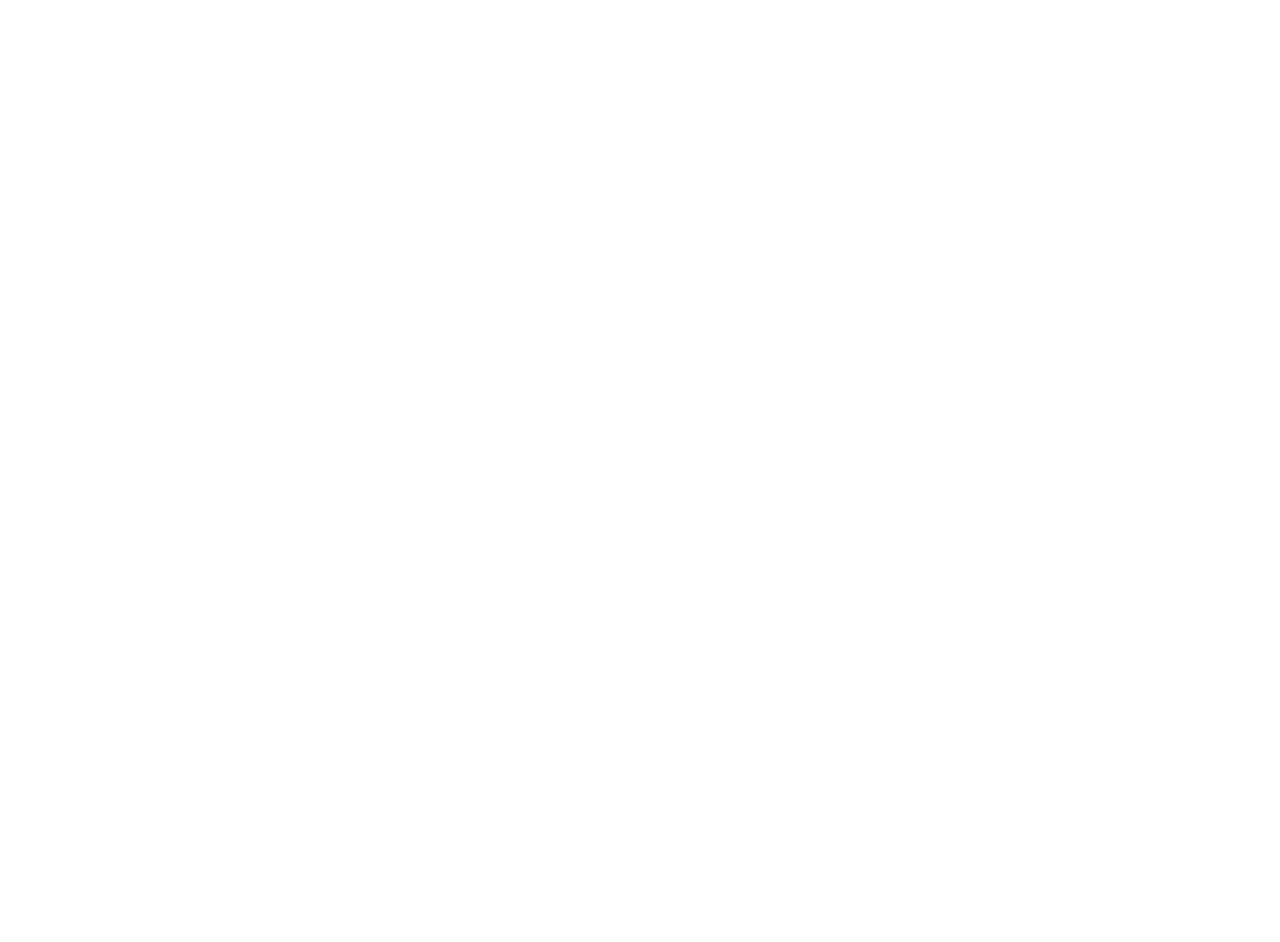
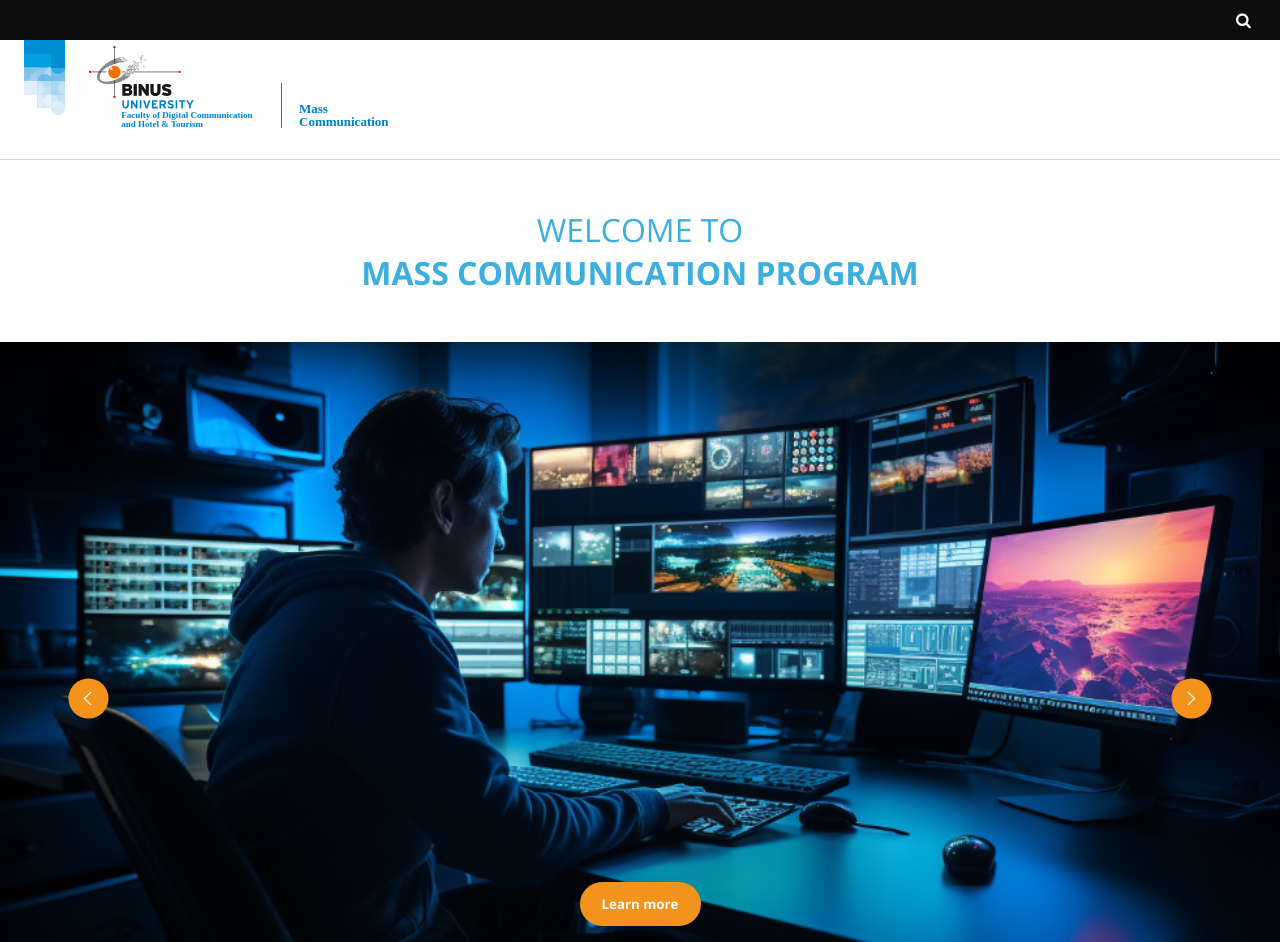
Before and after one commit to aeross/BINUS-Digital-static-website, a plain HTML site: page index.html in a window 1280 px wide. Before the commit the page ends 800 px from the top, so only its background shows below. Drawn offline with nearby package versions, Linux system fonts and the light colour scheme.

Commit message:
design - 50% done

```diff
--- a/index.html
+++ b/index.html
@@ -5,11 +5,56 @@
     <meta charset="UTF-8">
     <meta name="viewport" content="width=device-width, initial-scale=1.0">
     <title>BINUS</title>
+    <!-- CDN for Font Awesome -->
+    <link rel="stylesheet" href="https://cdnjs.cloudflare.com/ajax/libs/font-awesome/4.7.0/css/font-awesome.min.css">
+    <!-- Google font for OpenSans -->
+    <link rel="preconnect" href="https://fonts.googleapis.com">
+    <link rel="preconnect" href="https://fonts.gstatic.com" crossorigin>
+    <link
+        href="https://fonts.googleapis.com/css2?family=Montserrat:wght@600&family=Open+Sans:wght@300;400;700&family=Roboto&family=Rubik&display=swap"
+        rel="stylesheet">
     <link rel="stylesheet" href="style.css">
 </head>
 
 <body>
+    <nav class="nav bg-dark-3">
+        <i class="fa fa-search text-light-1 nav-icon" aria-hidden="true"></i>
+    </nav>
 
+    <header class="header bg-light-1">
+        <div class="image-1"><img src="assets/pita-univ-pendek.svg" alt=""></div>
+        <div class="image-2"><img src="assets/Component 55 – 1.svg" alt=""></div>
+    </header>
+
+    <main>
+        <!-- title -->
+        <div class="title">
+            <h1 class="heading heading-lg text-primary-1">
+                <span class="title-1">welcome to</span>
+                <span class="title-2">mass communication program</span>
+            </h1>
+        </div>
+
+        <!-- banner -->
+        <div class="banner">
+            <img class="banner-img" src="assets/Component 43 – 1.png" alt="">
+            <!-- <div class="banner-img"></div> -->
+            <div class="banner-interactives">
+                <img class="btn-hover prev" src="assets/btn-prev.svg" alt="">
+                <img class="btn-hover next" src="assets/btn-next.svg" alt="">
+            </div>
+            <div class="banner-btn">
+                <button class="btn-hover btn-learn-more bg-accent-1 text-light-1">
+                    Learn more
+                </button>
+            </div>
+        </div>
+
+        <!-- the two boxes in the middle idk how to call it -->
+        <div></div>
+    </main>
+
+    <footer></footer>
 </body>
 
 </html>
--- a/style.css
+++ b/style.css
@@ -0,0 +1,267 @@
+:root {
+    --light-1: #FFFFFF;
+    --light-2: #0000001F;
+    --light-3: #D8D8D8;
+    --light-4: #00000029;
+    --light-5: #00000033;
+    --dark-1: #00000080;
+    --dark-2: #5E5E5E;
+    --dark-3: #0D0D0D;
+    --dark-4: #000000;
+    --primary-1: #3CAFE0;
+    --primary-2: #4EB0E1;
+    --primary-3: #1185C7;
+    --primary-4: #028ED5;
+    --accent-1: #F3931B;
+    --accent-2: #F28901;
+}
+
+*,
+*::before,
+*::after {
+    box-sizing: border-box;
+}
+
+* {
+    margin: 0;
+    font-family: 'Open Sans', sans-serif;
+
+    /* for debugging */
+    /* outline: 1px solid red; */
+}
+
+/* Colours */
+
+/* Background colour */
+
+.bg-light-1 {
+    background-color: var(--light-1);
+}
+
+.bg-light-2 {
+    background-color: var(--light-2);
+}
+
+.bg-light-3 {
+    background-color: var(--light-3);
+}
+
+.bg-light-4 {
+    background-color: var(--light-4);
+}
+
+.bg-light-5 {
+    background-color: var(--light-5);
+}
+
+.bg-dark-1 {
+    background-color: var(--dark-1);
+}
+
+.bg-dark-2 {
+    background-color: var(--dark-2);
+}
+
+.bg-dark-3 {
+    background-color: var(--dark-3);
+}
+
+.bg-dark-4 {
+    background-color: var(--dark-4);
+}
+
+.bg-primary-1 {
+    background-color: var(--primary-1);
+}
+
+.bg-primary-2 {
+    background-color: var(--primary-2);
+}
+
+.bg-primary-3 {
+    background-color: var(--primary-3);
+}
+
+.bg-primary-4 {
+    background-color: var(--primary-4);
+}
+
+.bg-accent-1 {
+    background-color: var(--accent-1);
+}
+
+.bg-accent-2 {
+    background-color: var(--accent-2);
+}
+
+/* Text colour */
+
+.text-light-1 {
+    color: var(--light-1);
+}
+
+.text-light-2 {
+    color: var(--light-2);
+}
+
+.text-light-3 {
+    color: var(--light-3);
+}
+
+.text-light-4 {
+    color: var(--light-4);
+}
+
+.text-light-5 {
+    color: var(--light-5);
+}
+
+.text-dark-1 {
+    color: var(--dark-1);
+}
+
+.text-dark-2 {
+    color: var(--dark-2);
+}
+
+.text-dark-3 {
+    color: var(--dark-3);
+}
+
+.text-dark-4 {
+    color: var(--dark-4);
+}
+
+.text-primary-1 {
+    color: var(--primary-1);
+}
+
+.text-primary-2 {
+    color: var(--primary-2);
+}
+
+.text-primary-3 {
+    color: var(--primary-3);
+}
+
+.text-primary-4 {
+    color: var(--primary-4);
+}
+
+.text-accent-1 {
+    color: var(--accent-1);
+}
+
+.text-accent-2 {
+    color: var(--accent-2);
+}
+
+/* Layouts */
+
+.shadow {
+    box-shadow: 0px 0px 12px var(--light-4);
+}
+
+/* Navbar */
+
+.nav {
+    width: 100%;
+    height: 40px;
+    display: flex;
+    justify-content: end;
+    align-items: center;
+}
+
+.nav-icon {
+    margin-right: 1.75rem;
+    width: 16px;
+    height: 16px;
+}
+
+/* Header */
+
+.header {
+    display: flex;
+    justify-content: start;
+    gap: 1.5rem;
+    border-bottom: 1px solid var(--light-3);
+    padding: 0 0 1.5rem 1.5rem;
+    height: 120px;
+}
+
+.header .image-2 {
+    margin-top: 0.35rem;
+}
+
+/* Title */
+
+.title {
+    padding: 3rem;
+}
+
+.heading {
+    text-transform: uppercase;
+    display: flex;
+    flex-direction: column;
+    justify-content: center;
+    text-align: center;
+}
+
+.heading .title-1 {
+    font-weight: 300;
+}
+
+.heading .title-2 {
+    font-weight: 800;
+}
+
+.heading-md {
+    font-size: 28px;
+}
+
+.heading-lg {
+    font-size: 32px;
+}
+
+/* banner */
+
+.banner {
+    position: relative;
+    height: 75vh;
+}
+
+.banner-img {
+    width: 100%;
+    height: 100%;
+    object-fit: cover;
+    position: absolute;
+    z-index: -10;
+}
+
+.banner-interactives {
+    width: 100%;
+    position: absolute;
+    top: 50%;
+    padding: 2rem 4rem;
+    display: flex;
+    justify-content: space-between;
+}
+
+.banner-btn {
+    position: absolute;
+    bottom: 0;
+    width: 100%;
+    text-align: center;
+    padding: 1rem;
+}
+
+.btn-hover:hover {
+    cursor: pointer;
+}
+
+.btn-learn-more {
+    padding: 13px 22px;
+    border-radius: 24px;
+    font-weight: 600;
+    border: 0;
+}
```
Also changed, not shown: assets/07. PARTNERSHIP.png (added), assets/07. PARTNERSHIP@2x.png (added), assets/55. GRADUATE PROFILE.png (added), assets/55. GRADUATE PROFILE@2x.png (added), assets/Component 43 – 1.png (added), assets/Component 55 – 1.svg (added), assets/btn-next.svg (added), assets/btn-prev.svg (added), assets/icon career.png (added), assets/icon career@2x.png (added), assets/pita-univ-pendek.svg (added), 1 other file.
